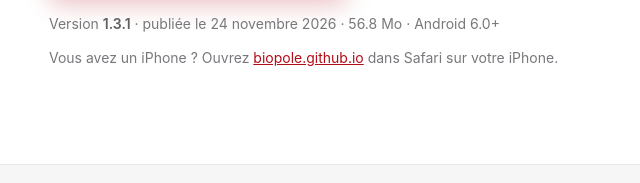
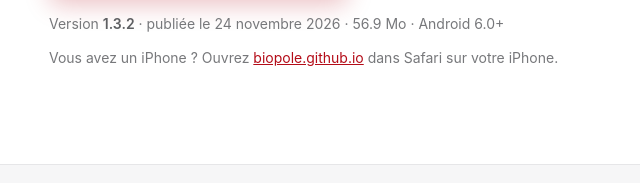
Before and after one commit to biopole/biopole-connect, a plain HTML site: page index.html in a window 1280 px wide. Shown: the part 581-764 px from the top of the page, 95-735 px from the left. Drawn offline with Linux system fonts and the light colour scheme.

Commit message:
Version 1.3.2 : session conservée, demandes récentes en haut

```diff
--- a/index.html
+++ b/index.html
@@ -311,9 +311,9 @@
   <script>
     // ── Informations de la version publiée (à mettre à jour) ─────────────
     const APP = {
-      version: "1.3.1",
+      version: "1.3.2",
       date: "2026-11-24",
-size: "56.8 Mo",
+size: "56.9 Mo",
       // "auto" : sur GitHub Pages, le bouton pointe vers l'APK de la dernière
       // Release GitHub du même dépôt (fichier nommé biopole-connect.apk).
       // Sinon : nom du fichier à côté de index.html, ou URL complète.
```
